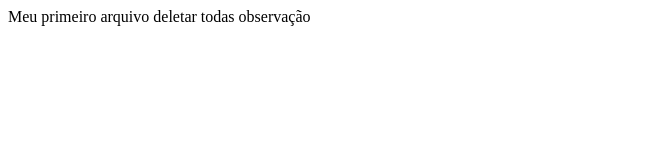
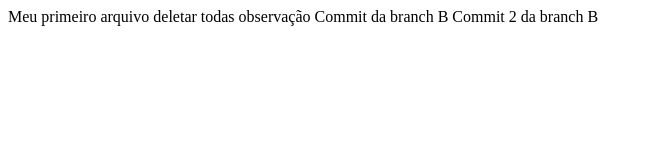
Before and after one commit to mmortoni/projeto_versionado, a plain HTML site: page index.html in a window 1280 px wide. Shown: the whole page, without its empty margins (0-653 px from the left). Drawn offline with Linux system fonts and the light colour scheme.

Commit message:
antes de usar git flow.

```diff
--- a/index.html
+++ b/index.html
@@ -2,5 +2,7 @@
 <body>
 Meu primeiro arquivo
 deletar todas observação
+  Commit da branch B
+  Commit 2 da branch B
 </body>
 </html>
```
